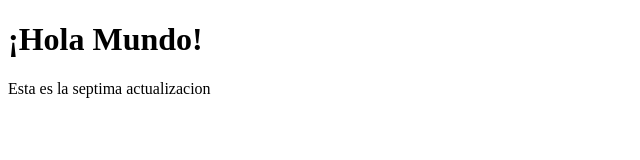
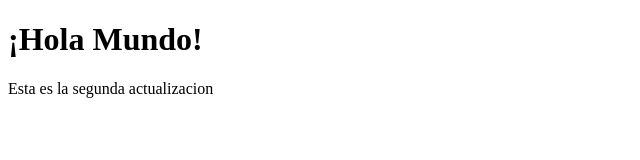
Before and after one commit to Luis-ReCh/miPrimerGitHub, a plain HTML site: page index.html in a window 1280 px wide. Shown: the full height of the page, 0-640 px from the left. Drawn offline with Linux system fonts and the light colour scheme.

Commit message:
Esta es la segunda antualizacion

```diff
--- a/index.html
+++ b/index.html
@@ -8,6 +8,6 @@
 </head>
 <body>
     <h1>¡Hola Mundo!</h1>
-<p>Esta es la septima actualizacion</p>
+<p>Esta es la segunda actualizacion</p>
 </body>
 </html>
```
